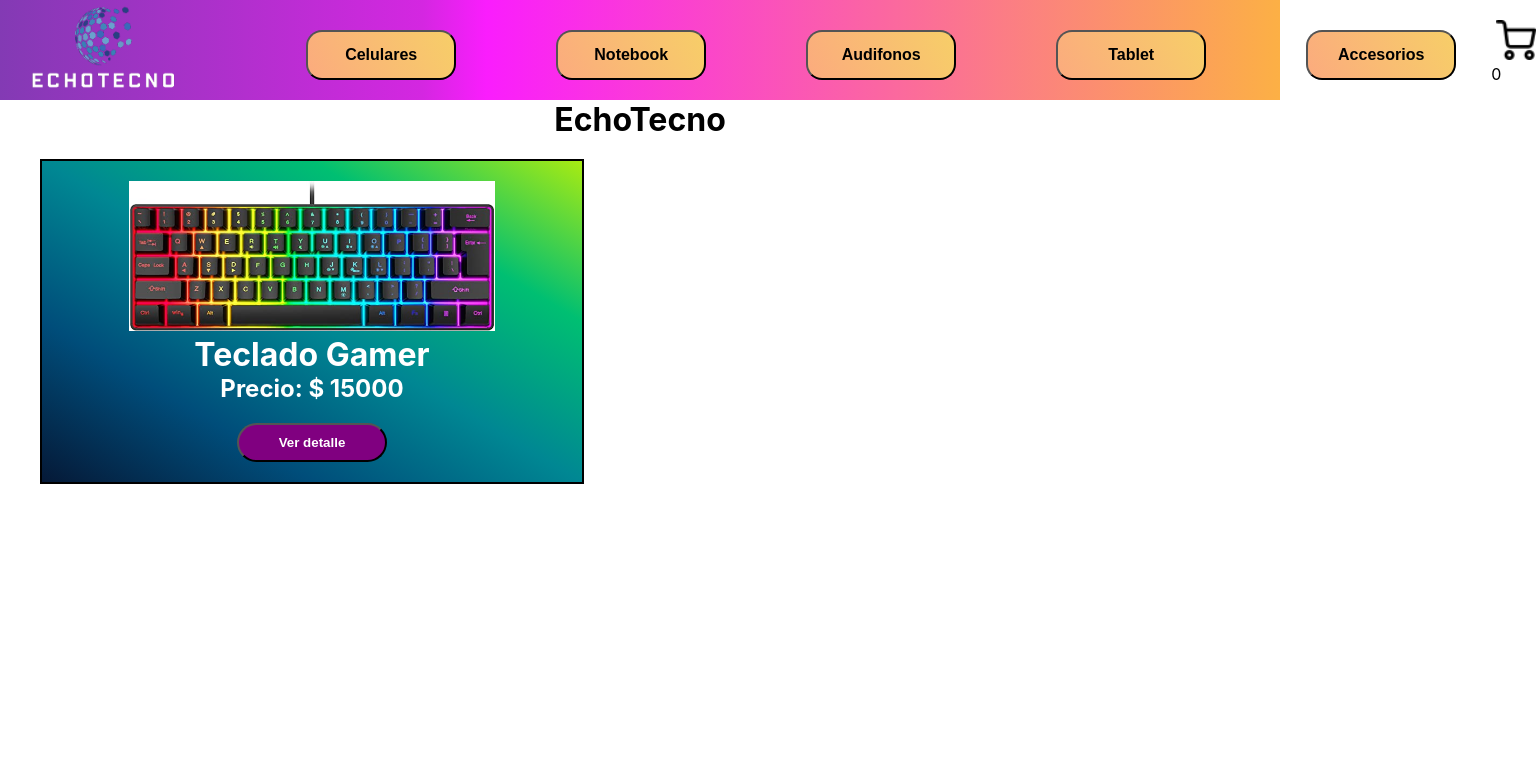
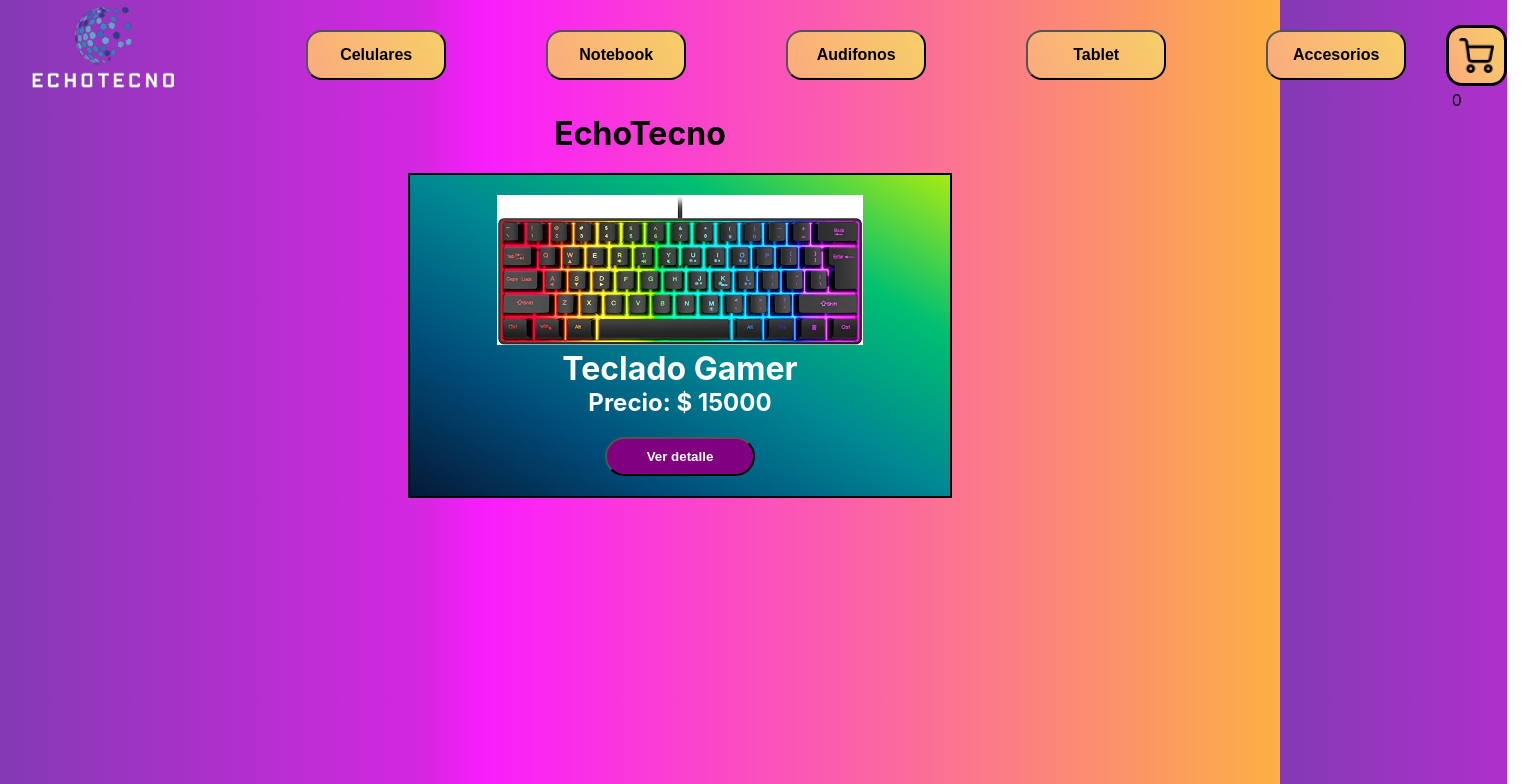
Before and after one commit to FlorAguirre/EchoTecno, a React (Create React App) app: page /category/Accesorios in a window 1280 px wide. Shown: the top 784 px of the page, 1536 px wide, since content can reach past the window. Built offline with nearby package versions, Linux system fonts and the light colour scheme.

Commit message:
Modificando los estilos

```diff
--- a/src/App.css
+++ b/src/App.css
@@ -1,6 +1,10 @@
 *{
   margin:0;
 
+}
+
+body{
+  overflow-x:hidden;
 }
 
 
--- a/src/asyncmock.js
+++ b/src/asyncmock.js
@@ -12,7 +12,7 @@ const productos = [{
         name: 'Audifonos Beats',
         price: 20000,
         category: 'Audifonos',
-        img: '/imagenes/61Xvn9KUgYL._AC_SX522_.jpg',
+        img: '/imagenes/Audifonos-removebg-preview.png',
         stock: 20,
         description: 'Beats Studio3 Wireless Noise Cancelling Over-Ear Headphones - Apple W1 Headphone Chip, Class 1 Bluetooth, 22 Hours of Listening Time, Built-in Microphone - Defiant Black-Red (Latest Model)'
     },
@@ -32,7 +32,7 @@ export const getProductos = () => {
     return new Promise((resolve, reject) => {
         setTimeout(() => {
             resolve(productos)
-        }, 2000)
+        }, 500)
     })
 }
 
@@ -40,7 +40,7 @@ export const getProductosByCategory = (categoryId) => {
     return new Promise((resolve, reject) => {
         setTimeout(() => {
             resolve(productos.filter(prod => prod.category === categoryId))
-        }, 2000)
+        }, 500)
     })
 }
 
@@ -49,6 +49,6 @@ export const getProductosById = (id) => {
     return new Promise((resolve, reject) => {
         setTimeout(() => {
             resolve(productos.find(prod => prod.id === id))
-        }, 2000)
+        }, 500)
     })
 }
--- a/src/components/CartWidget/CartWidget.js
+++ b/src/components/CartWidget/CartWidget.js
@@ -2,7 +2,7 @@ import carrito from '../../assets/img/2561279_cart_shopping_icon.png'
 
 const CartWidget = () => {
     return (
-        <div>
+        <div className='carrito__button'>
             <img src={carrito} className='carrito' alt='cart-widget'/>
             0
         </div>
--- a/src/components/Item/Item.css
+++ b/src/components/Item/Item.css
@@ -1,27 +1,34 @@
-.imagen__producto{
-    height:150px;
-  }
+.imagen__producto {
+  height: 150px;
+}
 
-/*  .contenedor{
+.contenedor {
+  display: flex;
+  flex-direction: row;
+  flex-wrap: wrap;
+  justify-content: space-around;
+  /* align-items: center; */
+  /* align-content: center; */
+  width: 100%;
 
-  }   */
+}
 
-  .productos{
-    padding:20px;
-    border:2px solid black;
-    margin-top: 20px;
-    width:500px;
-    background-image: linear-gradient(to right top, #051937, #004d7a, #008793, #00bf72, #a8eb12);
-    color:white;
+.productos {
+  padding: 20px;
+  border: 2px solid black;
+  margin-top: 20px;
+  width: 500px;
+  background-image: linear-gradient(to right top, #051937, #004d7a, #008793, #00bf72, #a8eb12);
+  color: white;
 
-  }
+}
 
-  .boton{
-    margin-top: 20px;
-    padding:10px;
-    background-color: purple ;
-    color:white;
-    font-weight: bold;
-    width:150px;
-    border-radius: 2rem;
-  }
+.boton {
+  margin-top: 20px;
+  padding: 10px;
+  background-color: purple;
+  color: white;
+  font-weight: bold;
+  width: 150px;
+  border-radius: 2rem;
+}
--- a/src/components/Item/Item.js
+++ b/src/components/Item/Item.js
@@ -3,18 +3,15 @@ import { Link } from 'react-router-dom'
 
 const Item = ({name, img, price, id}) => {
     return (
-        <div className="contenedor">
             <div className="productos">
                 <img className = 'imagen__producto'src={img}  alt= {name}/>
                 <h1>{name}</h1>
                 <h2>Precio: $ {price}</h2>
-
                 <Link to= {`/detail/${id}`} className= 'Option'>
                     <button className='boton'>Ver detalle</button>
                 </Link>
             </div>
-        </div>
+
     )
 }
-
 export default Item
--- a/src/components/ItemList/ItemList.js
+++ b/src/components/ItemList/ItemList.js
@@ -2,9 +2,8 @@ import Item from "../Item/Item"
 
 const ItemList = ({productos}) => {
     return (
-        <ul>
+        <ul className="contenedor" >
         {productos.map(producto => <Item key= {producto.id} {...producto}/>)}
-
          </ul>
     )
 }
--- a/src/components/NavBar/NavBar.css
+++ b/src/components/NavBar/NavBar.css
@@ -1,22 +1,28 @@
 
-.header{
+body{
     background: rgb(131,58,180);
   background: linear-gradient(90deg, rgba(131,58,180,1) 0%, rgba(200,42,218,1) 28%, rgba(212,39,225,1) 33%, rgba(250,29,253,1) 38%, rgba(252,176,69,1) 100%);
   height: 100px;
+  }
+
+  .header{
+    position:sticky;
+    top:0;
+    background: linear-gradient(90deg, rgba(131,58,180,1) 0%, rgba(200,42,218,1) 28%, rgba(212,39,225,1) 33%, rgba(250,29,253,1) 38%, rgba(252,176,69,1) 100%);
   }
 
   .header__button{
     margin-left:100px;
     height:50px;
     margin-top:30px;
-   /*  padding:20px; */
+  /*   padding:20px; */
     color:black;
     font-weight: bold;
     background-color: #FBAB7E;
     background-image: linear-gradient(62deg, #FBAB7E 0%, #F7CE68 100%);
     border-radius:1rem;
     font-size: 1rem;
-    width:150px
+    width:140px
 
   }
 
@@ -34,7 +40,11 @@
   }
 
   .carrito{
-    height: 40px;
-    margin-top:20px;
+    height: 35px;
+    margin-top:25px;
     margin-left: 40px;
+    border: solid;
+    padding:10px;
+    background-image: linear-gradient(62deg, #FBAB7E 0%, #F7CE68 100%);
+    border-radius:1rem;
   }
```
Also changed, not shown: public/imagenes/Audifonos-removebg-preview.png (added), src/components/ItemListContainer/ItemListContainer.css (added), 1 other file (tests, documents, lock files or other folders). Lines whose indentation alone changed are shown as unchanged.
